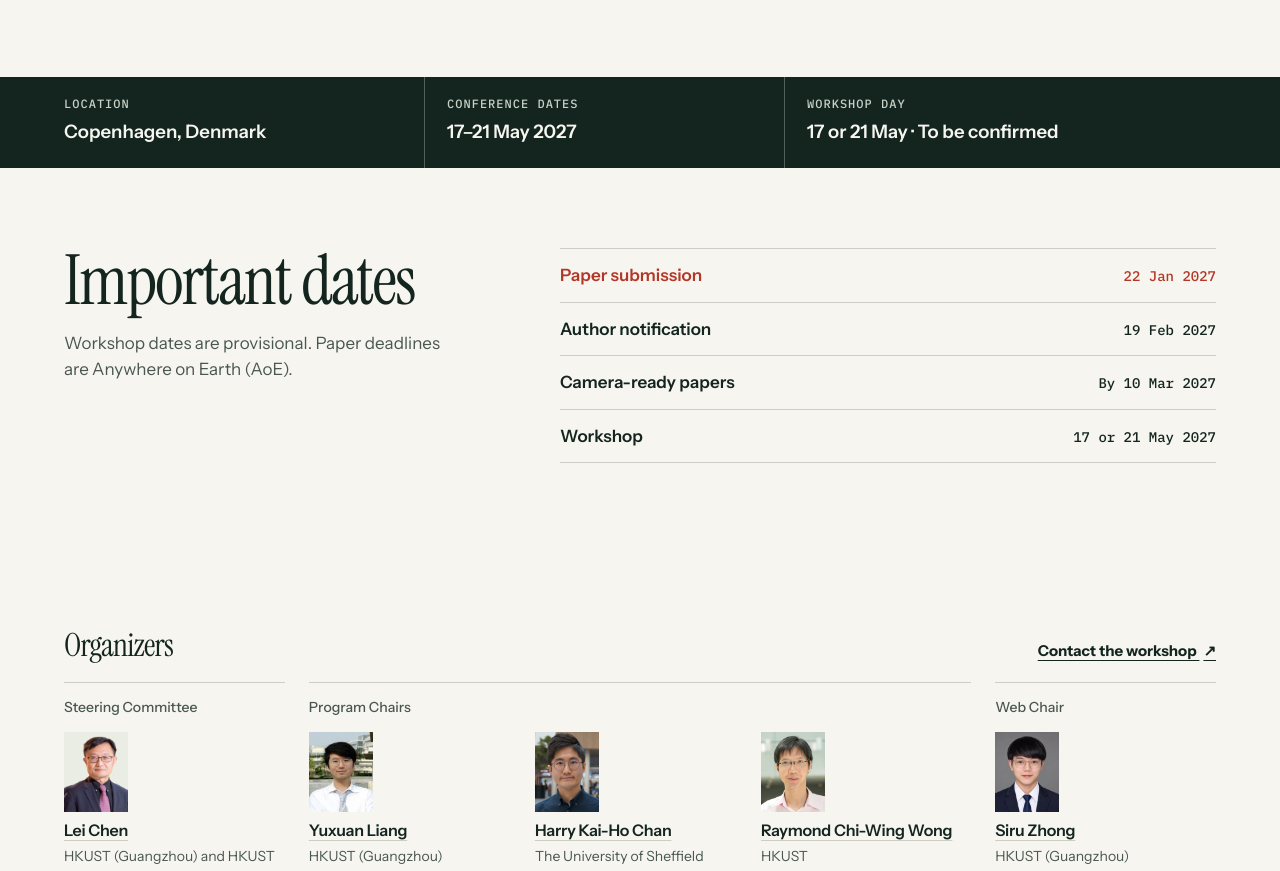
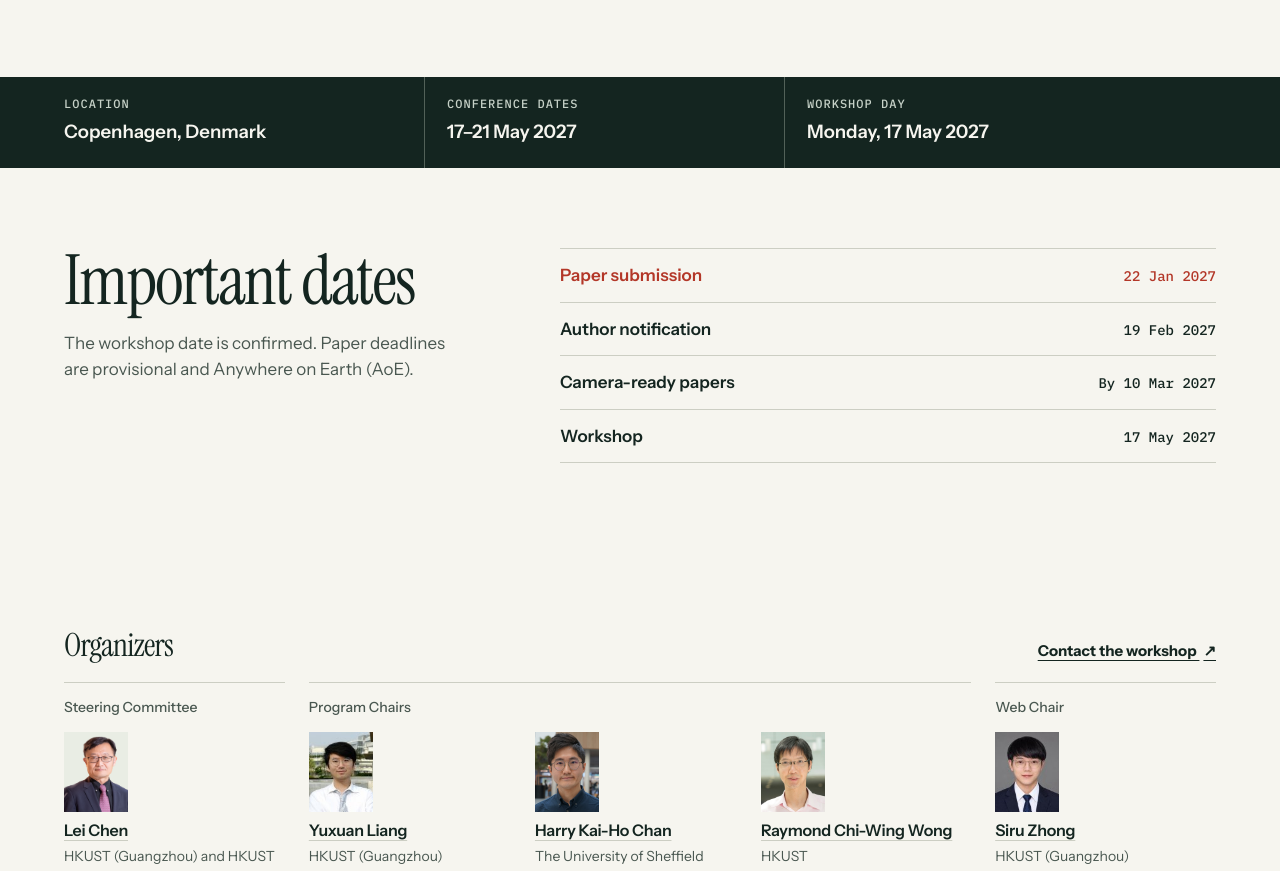
Before and after one commit to CityMind-Lab/urgent-2027, a plain HTML site: page index.html in a window 1280 px wide. Shown: the part 577-1448 px from the top of the page. Drawn offline with Linux system fonts and the light colour scheme.

Commit message:
Confirm workshop date as Monday 17 May 2027

```diff
--- a/index.html
+++ b/index.html
@@ -59,7 +59,7 @@
         </div>
         <div>
           <dt>Workshop day</dt>
-          <dd>17 or 21 May · To be confirmed</dd>
+          <dd><time datetime="2027-05-17">Monday, 17 May 2027</time></dd>
         </div>
       </dl>
     </div>
@@ -67,7 +67,7 @@
     <section id="dates" class="wrap section split" aria-labelledby="dates-heading">
       <div>
         <h2 id="dates-heading">Important dates</h2>
-        <p class="section-intro">Workshop dates are provisional. Paper deadlines are Anywhere on Earth (AoE).</p>
+        <p class="section-intro">The workshop date is confirmed. Paper deadlines are provisional and Anywhere on Earth (AoE).</p>
       </div>
       <dl class="date-list">
         <div class="deadline">
@@ -84,7 +84,7 @@
         </div>
         <div>
           <dt>Workshop</dt>
-          <dd><time datetime="2027-05-17">17</time> or <time datetime="2027-05-21">21 May 2027</time></dd>
+          <dd><time datetime="2027-05-17">17 May 2027</time></dd>
         </div>
       </dl>
     </section>
@@ -211,7 +211,7 @@
       <div class="wrap split">
         <div>
           <h2 id="program-heading">Program</h2>
-          <p class="section-intro">The workshop is planned as a half-day event. The date, speakers, and detailed schedule will be announced here.</p>
+          <p class="section-intro">The workshop is planned as a half-day event on Monday, 17 May 2027. Speakers and the detailed schedule will be announced here.</p>
         </div>
         <ul class="program-list">
           <li><h3>Invited talks</h3><p>Agentic urban data science and data systems for agents.</p></li>
```
